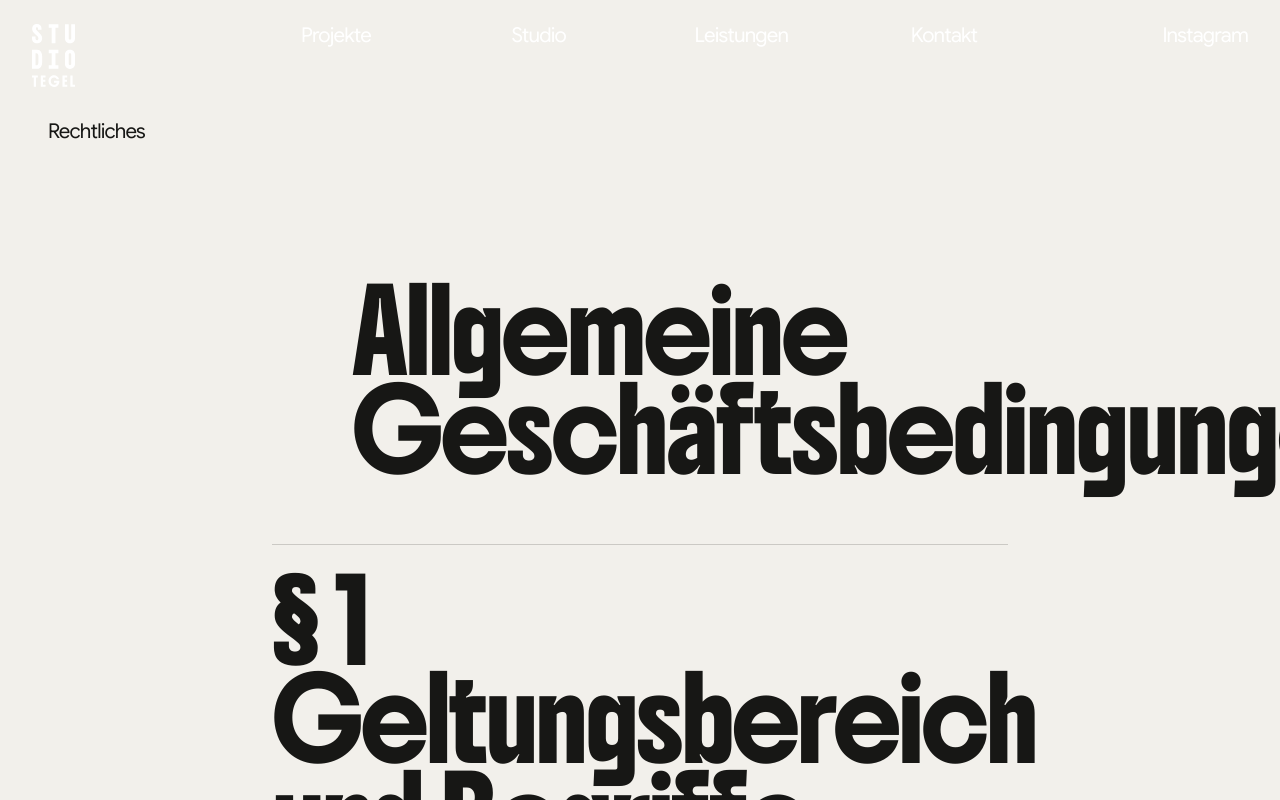
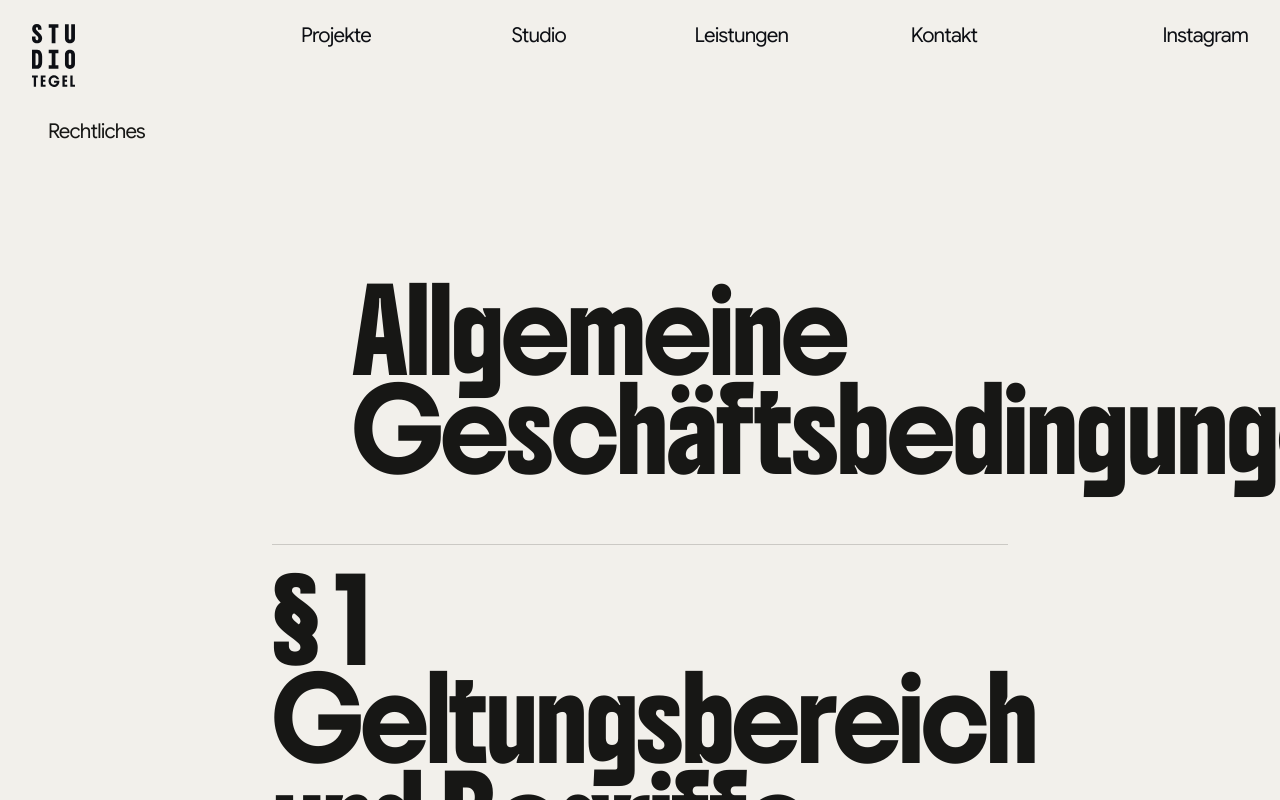
Before and after one commit to brandonhaslegs/studio-tegel, a Next.js app: page /agb in a window 1280 px wide. Shown: the top 800 px of the page. Built offline with nearby package versions, Linux system fonts and the light colour scheme.

Commit message:
Restore header difference blending against page content

```diff
--- a/src/components/navigation.tsx
+++ b/src/components/navigation.tsx
@@ -27,19 +27,21 @@ function StudioTegelMark() {
 export function Navigation() {
   const [open, setOpen] = useState(false);
   return (
-    <header className="fixed inset-x-0 top-0 z-50">
-      <nav className="relative z-10 grid grid-cols-2 items-start px-4 py-4 text-white mix-blend-difference md:grid-cols-6 md:px-8 md:py-6" aria-label="Hauptnavigation">
-        <Link href="/" className="block w-fit" aria-label="Studio Tegel, Startseite"><StudioTegelMark /></Link>
-        {links.map((link) => <Link className="nav-text hidden justify-self-center transition-opacity hover:opacity-50 md:block" href={link.href} key={link.href}>{link.label}</Link>)}
-        <a className="nav-text hidden justify-self-end transition-opacity hover:opacity-50 md:block" href="https://www.instagram.com/studio_tegel/" rel="noreferrer" target="_blank">Instagram</a>
-        <button className="nav-text justify-self-end md:hidden" onClick={() => setOpen(!open)} aria-expanded={open} aria-controls="mobile-navigation">{open ? "Schließen" : "Menü"}</button>
-      </nav>
+    <>
+      <header className="fixed inset-x-0 top-0 z-50 text-white mix-blend-difference">
+        <nav className="grid grid-cols-2 items-start px-4 py-4 md:grid-cols-6 md:px-8 md:py-6" aria-label="Hauptnavigation">
+          <Link href="/" className="block w-fit" aria-label="Studio Tegel, Startseite"><StudioTegelMark /></Link>
+          {links.map((link) => <Link className="nav-text hidden justify-self-center transition-opacity hover:opacity-50 md:block" href={link.href} key={link.href}>{link.label}</Link>)}
+          <a className="nav-text hidden justify-self-end transition-opacity hover:opacity-50 md:block" href="https://www.instagram.com/studio_tegel/" rel="noreferrer" target="_blank">Instagram</a>
+          <button className="nav-text justify-self-end md:hidden" onClick={() => setOpen(!open)} aria-expanded={open} aria-controls="mobile-navigation">{open ? "Schließen" : "Menü"}</button>
+        </nav>
+      </header>
       <AnimatePresence>
-        {open && <motion.div id="mobile-navigation" initial={{ opacity: 0, clipPath: "inset(0 0 100% 0)" }} animate={{ opacity: 1, clipPath: "inset(0 0 0% 0)" }} exit={{ opacity: 0, clipPath: "inset(0 0 100% 0)" }} transition={{ duration: 0.35, ease: [0.2, 0.65, 0.2, 1] }} className="fixed inset-0 z-0 flex min-h-svh flex-col bg-paper px-4 pb-8 pt-24 text-ink">
+        {open && <motion.div id="mobile-navigation" initial={{ opacity: 0, clipPath: "inset(0 0 100% 0)" }} animate={{ opacity: 1, clipPath: "inset(0 0 0% 0)" }} exit={{ opacity: 0, clipPath: "inset(0 0 100% 0)" }} transition={{ duration: 0.35, ease: [0.2, 0.65, 0.2, 1] }} className="fixed inset-0 z-40 flex min-h-svh flex-col bg-paper px-4 pb-8 pt-24 text-ink">
           <div className="flex flex-col gap-1">{links.map((link) => <Link onClick={() => setOpen(false)} className="headline border-t border-ink/20 py-2" href={link.href} key={link.href}>{link.label}</Link>)}</div>
           <div className="mt-auto flex items-end justify-between border-t border-ink/20 pt-4"><p className="project-copy max-w-[14ch] text-ink/65">Maßgefertigte Innenräume und Möbel aus Berlin.</p><div className="flex flex-col items-end gap-2"><a className="nav-text underline underline-offset-4" href="mailto:team@studiotegel.de">E-Mail</a><a className="nav-text underline underline-offset-4" href="https://www.instagram.com/studio_tegel/" rel="noreferrer" target="_blank">Instagram</a></div></div>
         </motion.div>}
       </AnimatePresence>
-    </header>
+    </>
   );
 }
```
